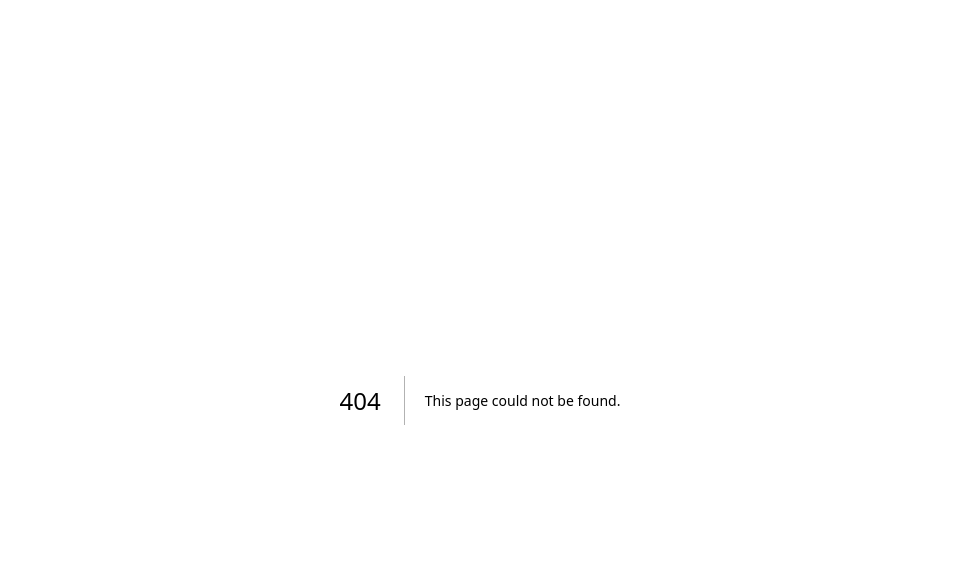
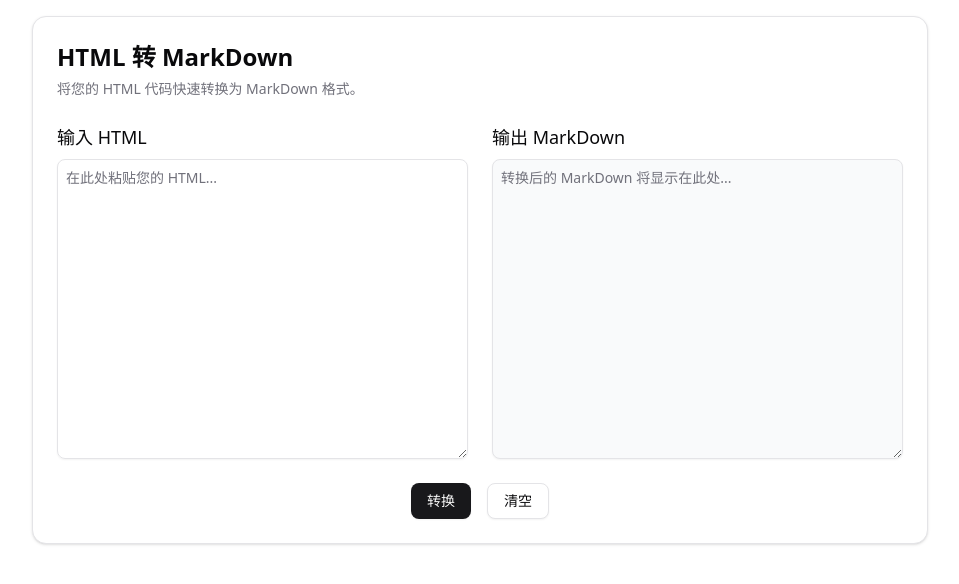
Before and after one commit to liwenka1/vven-tools, a Next.js app: page /tools/text/html-to-markdown in a window 1280 px wide. Before the commit this address had no page. Shown: the top 584 px of the page, without its empty margins (160-1119 px from the left). Built offline with nearby package versions, Linux system fonts and the light colour scheme.

Commit message:
feat: 添加html-to-markdown页面

```diff
--- /dev/null
+++ b/app/tools/text/html-to-markdown/page.tsx
@@ -0,0 +1,103 @@
+"use client";
+
+import { useState } from "react";
+import { Button } from "@/components/ui/button";
+import { Textarea } from "@/components/ui/textarea";
+import { Card, CardContent, CardHeader, CardTitle, CardDescription } from "@/components/ui/card";
+
+import TurndownService from "turndown";
+
+const convertHtmlToMarkdown = (htmlString: string): string => {
+  if (typeof window === "undefined") {
+    // Turndown relies on DOM APIs, so it should only run client-side.
+    return "Conversion can only be done in the browser.";
+  }
+  if (!htmlString.trim()) {
+    return "";
+  }
+  try {
+    const turndownService = new TurndownService({
+      headingStyle: "atx",
+      hr: "---",
+      bulletListMarker: "-",
+      codeBlockStyle: "fenced",
+      emDelimiter: "_"
+    });
+    // You can add rules for specific tags if needed
+    // turndownService.addRule('strikethrough', {
+    //   filter: ['del', 's', 'strike'],
+    //   replacement: function (content) {
+    //     return '~~' + content + '~~';
+    //   }
+    // });
+    const markdown = turndownService.turndown(htmlString);
+    return markdown;
+  } catch (error) {
+    if (error instanceof Error) {
+      return `Error converting HTML to Markdown: ${error.message}`;
+    }
+    return "Unknown error converting HTML to Markdown";
+  }
+};
+
+export default function HtmlToMarkdownPage() {
+  const [htmlInput, setHtmlInput] = useState<string>("");
+  const [markdownOutput, setMarkdownOutput] = useState<string>("");
+
+  const handleConvert = () => {
+    if (!htmlInput.trim()) {
+      setMarkdownOutput("HTML input cannot be empty.");
+      return;
+    }
+    const result = convertHtmlToMarkdown(htmlInput);
+    setMarkdownOutput(result);
+  };
+
+  const handleClear = () => {
+    setHtmlInput("");
+    setMarkdownOutput("");
+  };
+
+  return (
+    <div className="container mx-auto p-4">
+      <Card className="mx-auto w-full max-w-4xl">
+        <CardHeader>
+          <CardTitle className="text-2xl font-semibold">HTML 转 MarkDown</CardTitle>
+          <CardDescription>将您的 HTML 代码快速转换为 MarkDown 格式。</CardDescription>
+        </CardHeader>
+        <CardContent>
+          <div className="grid grid-cols-1 gap-6 md:grid-cols-2">
+            <div>
+              <h3 className="mb-2 text-lg font-medium">输入 HTML</h3>
+              <Textarea
+                placeholder="在此处粘贴您的 HTML..."
+                value={htmlInput}
+                onChange={(e) => setHtmlInput(e.target.value)}
+                className="min-h-[200px] rounded-md border p-2 focus:ring-2 focus:ring-blue-500 md:min-h-[300px] dark:bg-gray-700 dark:text-white"
+                aria-label="HTML Input"
+              />
+            </div>
+            <div>
+              <h3 className="mb-2 text-lg font-medium">输出 MarkDown</h3>
+              <Textarea
+                placeholder="转换后的 MarkDown 将显示在此处..."
+                value={markdownOutput}
+                readOnly
+                className="min-h-[200px] rounded-md border bg-gray-50 p-2 md:min-h-[300px] dark:bg-gray-800 dark:text-white"
+                aria-label="Markdown Output"
+              />
+            </div>
+          </div>
+          <div className="mt-6 flex flex-col justify-center space-y-2 sm:flex-row sm:space-y-0 sm:space-x-4">
+            <Button onClick={handleConvert} className="w-full sm:w-auto">
+              转换
+            </Button>
+            <Button onClick={handleClear} variant="outline" className="w-full sm:w-auto">
+              清空
+            </Button>
+          </div>
+        </CardContent>
+      </Card>
+    </div>
+  );
+}
--- a/components/site/ToolCategories.tsx
+++ b/components/site/ToolCategories.tsx
@@ -9,7 +9,8 @@ const categories = [
     tools: [
       { name: "字数统计", href: "/tools/text/word-count" },
       { name: "JSON 格式化", href: "/tools/text/json-formatter" },
-      { name: "XML 转 JSON", href: "/tools/text/xml-to-json" }
+      { name: "XML 转 JSON", href: "/tools/text/xml-to-json" },
+      { name: "HTML 转 MarkDown", href: "/tools/text/html-to-markdown" }
     ]
   },
   {
--- a/package.json
+++ b/package.json
@@ -20,13 +20,15 @@
     "next-themes": "^0.4.6",
     "react": "^19.0.0",
     "react-dom": "^19.0.0",
-    "tailwind-merge": "^3.2.0"
+    "tailwind-merge": "^3.2.0",
+    "turndown": "^7.2.0"
   },
   "devDependencies": {
     "@tailwindcss/postcss": "^4",
     "@types/node": "^20",
     "@types/react": "^19",
     "@types/react-dom": "^19",
+    "@types/turndown": "^5.0.5",
     "@typescript-eslint/eslint-plugin": "^8.31.0",
     "@typescript-eslint/parser": "^8.31.0",
     "eslint": "^8",
```
Also changed, not shown: 1 other file (tests, documents, lock files or other folders).
